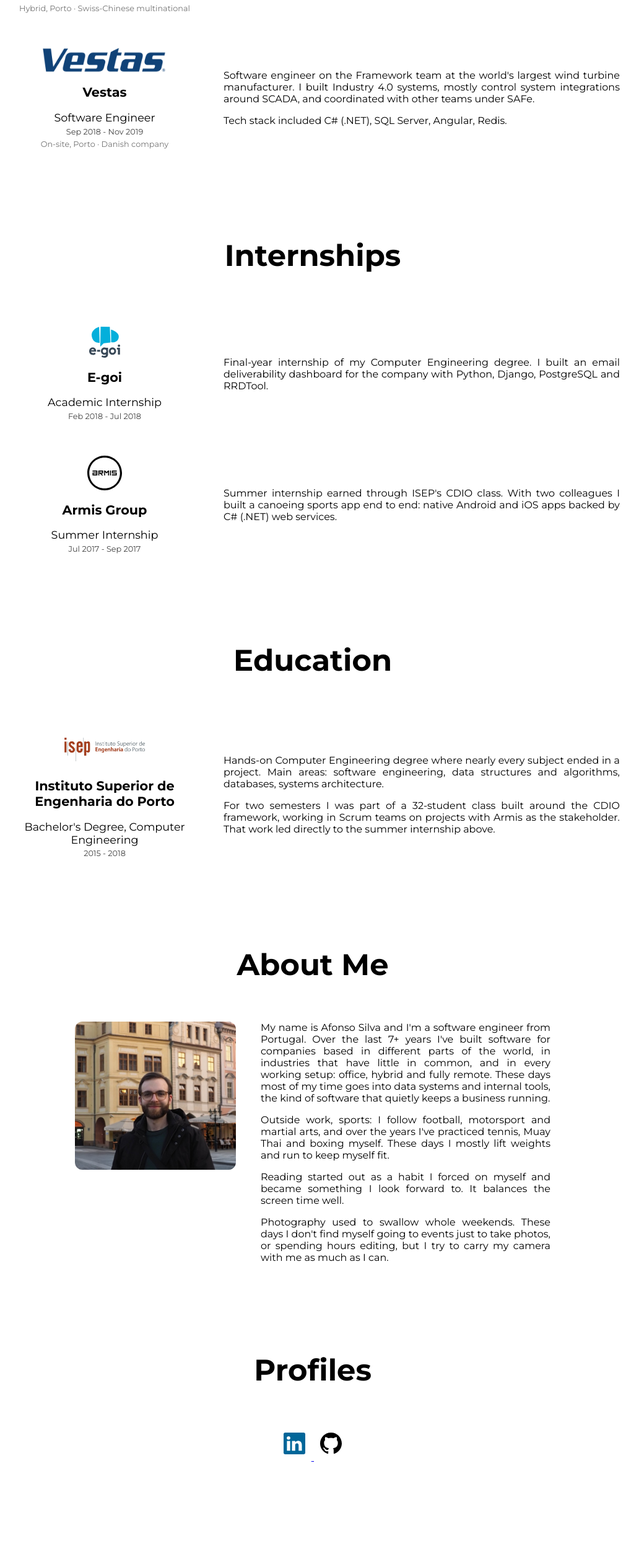
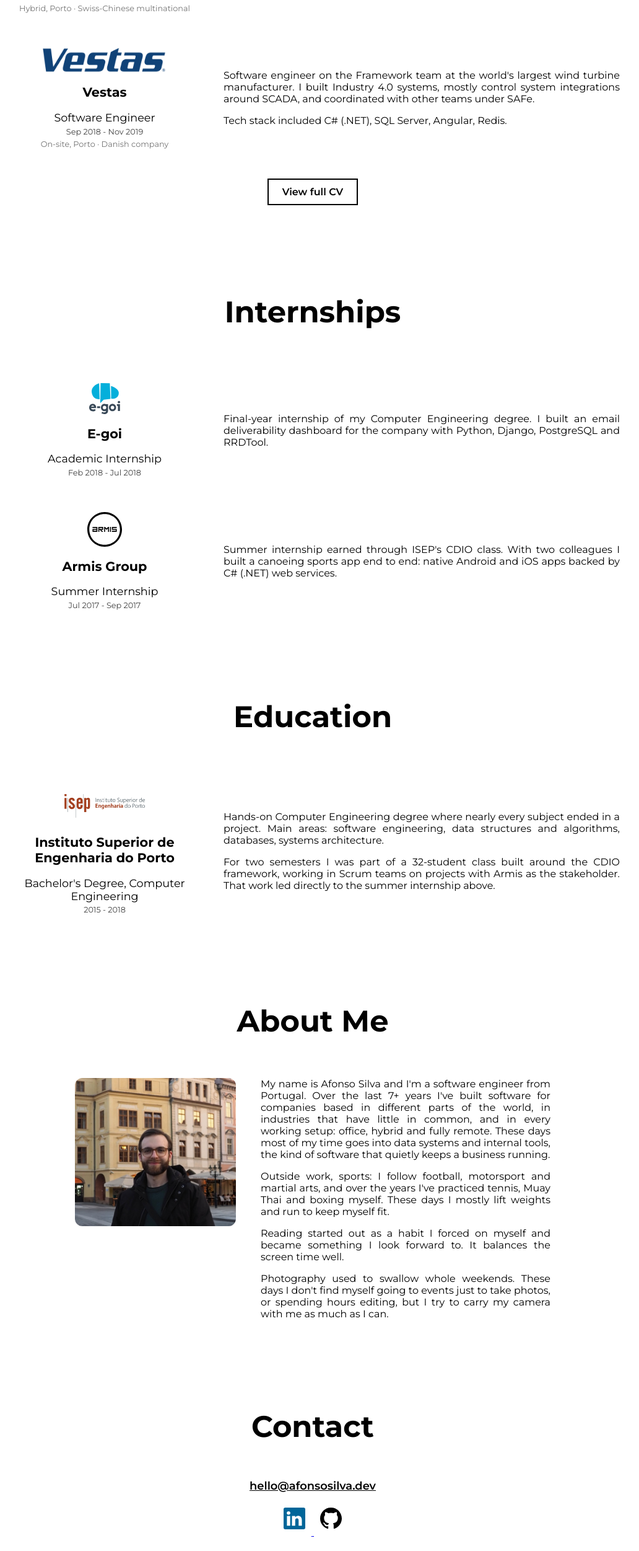
Before and after one commit to afonsosilva97/afonsosilva97.github.io, an Astro site: page / in a window 1280 px wide. Shown: the part 1814-4316 px from the top of the page at 62% size, without its empty margins (135-1167 px from the left). Before the commit the page ends 4254 px from the top, so only its background shows below. Built offline with nearby package versions, Linux system fonts and the light colour scheme; Astro itself is replaced by a stand-in of ours.

Commit message:
Add contact email and CV button, make prototypes local-only
Footer becomes a Contact section with the hello@afonsosilva.dev mailto, CV ships at /cv.pdf behind an outlined button at the end of Work Experience. Prototype skill now writes to a gitignored prototypes folder instead of publishing artifacts.

```diff
--- a/src/components/Experience.astro
+++ b/src/components/Experience.astro
@@ -5,9 +5,10 @@ interface Props {
   sectionHeader: string;
   experienceArray: Experience[];
   id?: string;
+  cvLink?: boolean;
 }
 
-const { sectionHeader, experienceArray, id } = Astro.props;
+const { sectionHeader, experienceArray, id, cvLink } = Astro.props;
 ---
 
 <section class="section" id={id}>
@@ -34,6 +35,11 @@ const { sectionHeader, experienceArray, id } = Astro.props;
           </article>
         ))
       }
+      {cvLink && (
+        <p class="cv-link">
+          <a href="/cv.pdf">View full CV</a>
+        </p>
+      )}
     </div>
   </div>
 </section>
@@ -98,6 +104,26 @@ const { sectionHeader, experienceArray, id } = Astro.props;
     text-align: justify;
   }
 
+  .cv-link {
+    margin-top: 4vh;
+    font-size: 1em;
+  }
+
+  .cv-link a {
+    display: inline-block;
+    border: 2px solid black;
+    color: black;
+    text-decoration: none;
+    font-weight: 600;
+    padding: 10px 22px;
+    transition: all 0.2s ease-in-out;
+  }
+
+  .cv-link a:hover {
+    background: black;
+    color: white;
+  }
+
   @media (max-width: 1023px) {
     .experience {
       flex-direction: column;
--- a/src/components/Footer.astro
+++ b/src/components/Footer.astro
@@ -5,7 +5,10 @@ import data from '../data/personalData';
 <footer class="section" id="contact">
   <div class="container">
     <div class="footer-container">
-      <h2 class="section-title">Profiles</h2>
+      <h2 class="section-title">Contact</h2>
+      <p class="contact-line">
+        <a href="mailto:hello@afonsosilva.dev">hello@afonsosilva.dev</a>
+      </p>
       <div class="social-icons">
         {
           data.social.map((socialLink) => (
@@ -29,6 +32,16 @@ import data from '../data/personalData';
     align-items: center;
   }
 
+  .contact-line {
+    margin: 0.5em 0 0;
+    font-size: 1.12em;
+  }
+
+  .contact-line a {
+    color: black;
+    font-weight: 600;
+  }
+
   .social-icons {
     margin-top: 15px;
   }
--- a/src/pages/index.astro
+++ b/src/pages/index.astro
@@ -15,6 +15,7 @@ import Footer from '../components/Footer.astro';
     sectionHeader="Work Experience"
     experienceArray={data.workExperience}
     id="experience"
+    cvLink
   />
   <Experience sectionHeader="Internships" experienceArray={data.internships} />
   <Experience sectionHeader="Education" experienceArray={data.education} />
```
Also changed, not shown: .claude/skills/prototype/SKILL.md, 1 other file.
